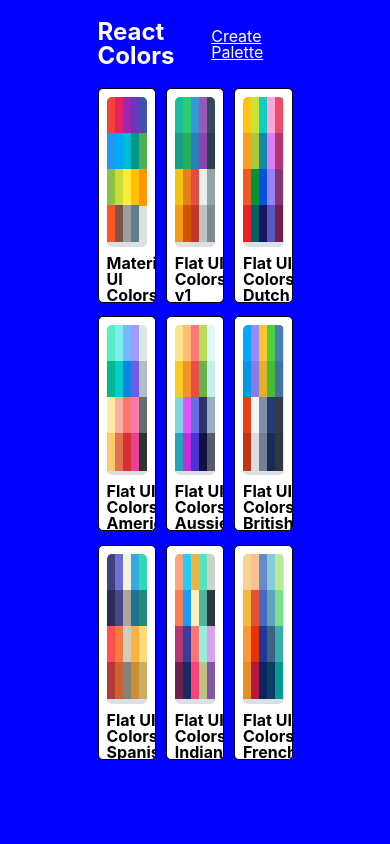
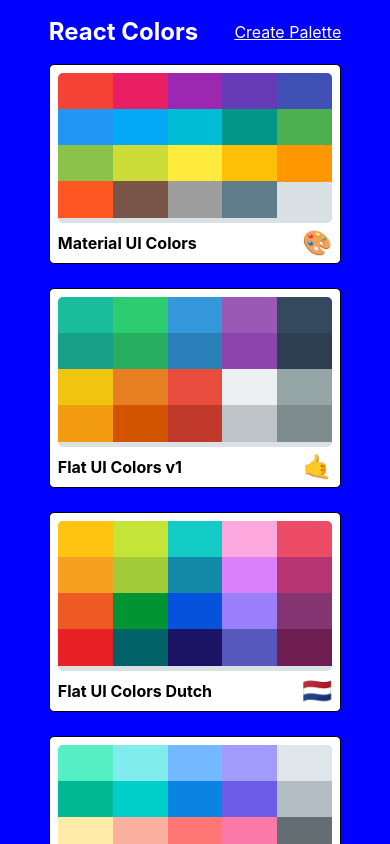
Before and after one commit to RoBoT095/Colts-Massive-Color-Project-Remastered, a React (Create React App) app: page / in a window 390 px wide. Shown: the top 844 px of the page. Built offline with nearby package versions, Linux system fonts and the light colour scheme.

Commit message:
Make PaletteList responsive

```diff
--- a/src/styles/PaletteList.css
+++ b/src/styles/PaletteList.css
@@ -30,6 +30,35 @@
     width: 100%;
     display: grid;
     grid-template-columns: repeat(3, 30%);
-    row-gap: 2%;
-    column-gap: 5%;
+    row-gap: 2.5rem;
+    column-gap: 2.5rem;
 }
+
+@media screen and (max-width: 1550px) {
+    .PaletteList-container {
+        width: 65%;
+    }
+}
+
+@media screen and (max-width: 1199.98px) {
+    .PaletteList-container {
+        width: 70%;
+    }
+}
+
+@media screen and (max-width: 991.98px) {
+    .PaletteList-palettes {
+        grid-template-columns: repeat(2, 50%);
+        row-gap: 1.5rem;
+        column-gap: 1.5rem;
+    }
+}
+
+@media screen and (max-width: 575.98px) {
+    .PaletteList-container {
+        width: 75%;
+    }
+    .PaletteList-palettes {
+        grid-template-columns: repeat(1, 100%);
+    }
+}
```
